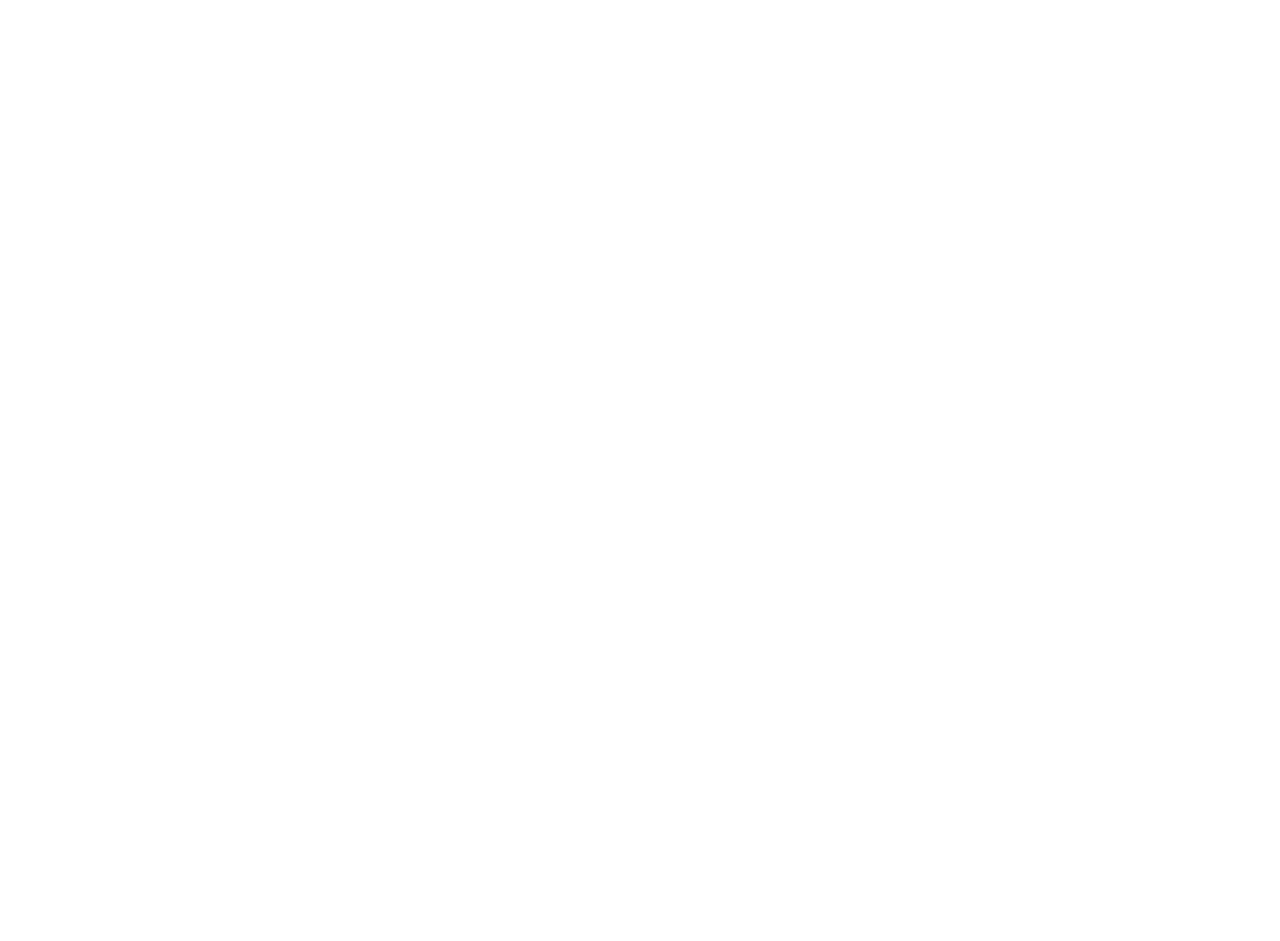
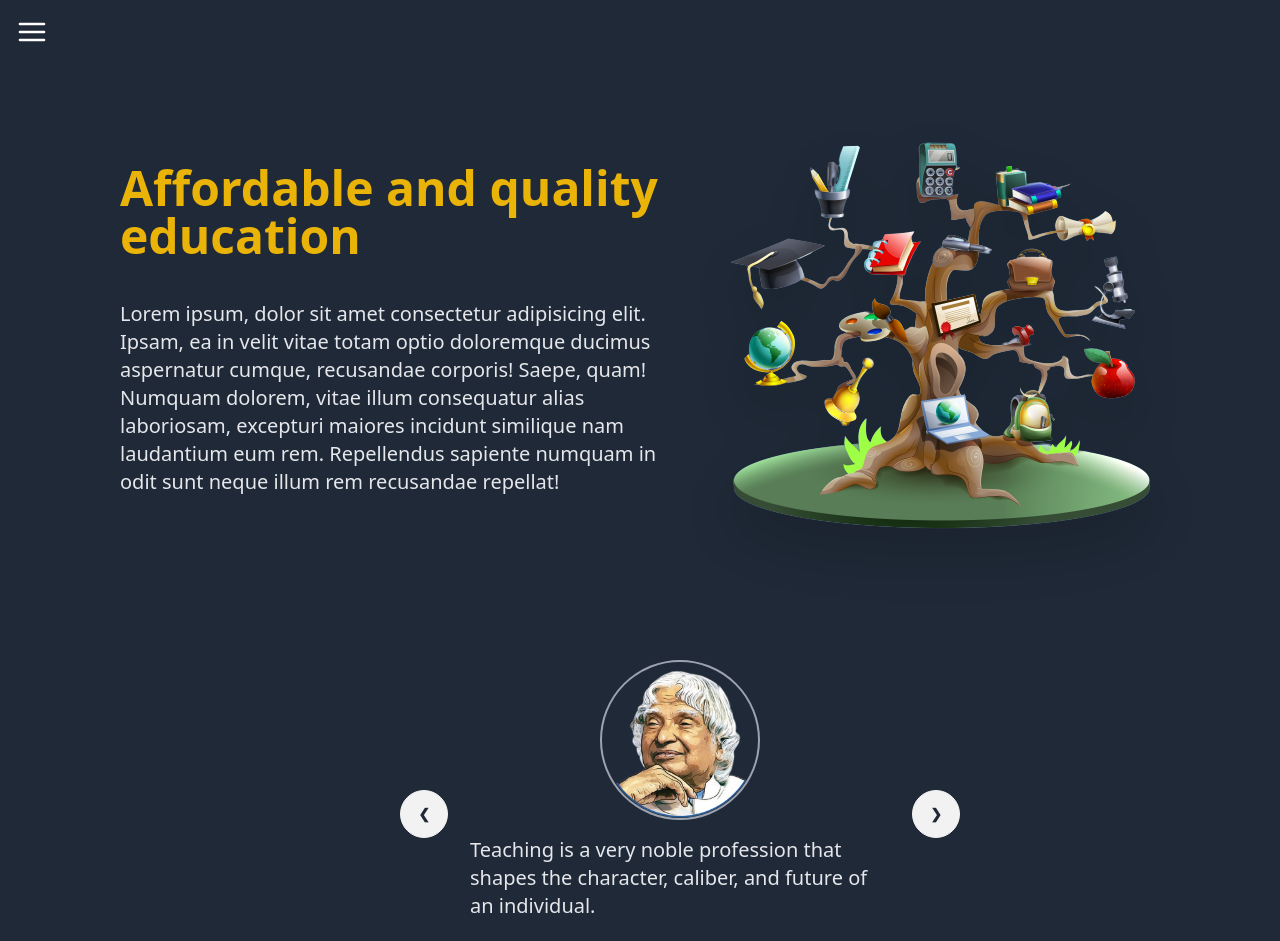
Before and after one commit to bajpaisushil/LMS_Frontend, a React (Vite) app: page /about in a window 1280 px wide. Before the commit this address had no page. Shown: the top 941 px of the page. Before the commit the page ends 800 px from the top, so only its background shows below. Built offline with nearby package versions, Linux system fonts and the light colour scheme.

Commit message:
aboutus page

```diff
--- a/src/App.jsx
+++ b/src/App.jsx
@@ -3,13 +3,17 @@
 import Footer from './components/footer'
 import Home from './pages/Home'
 import { Route, Routes } from 'react-router-dom'
+import Aboutus from './pages/Aboutus'
 
 
 function App() {
   return (
+    <div className='bg-gray-800'>
     <Routes>
       <Route path='/' element={<Home />} />
+      <Route path='/about' element={<Aboutus />} />
     </Routes>
+    </div>
   )
 }
 
--- a/src/layout/HomeLayout.jsx
+++ b/src/layout/HomeLayout.jsx
@@ -37,7 +37,7 @@
                 </div>
                 <div className="drawer-side w-0">
                     <label htmlFor="my-drawer" className="drawer-overlay"></label>
-                    <ul className="menu p-4 w-48 sm:w-80 bg-base-200 text-base-content relative">
+                    <ul className="menu p-4 w-48 sm:w-80 h-[100%] bg-base-200 text-base-content relative">
                         <li className="w-fit absolute right-2 z-50">
                             <button onClick={hideDrawer}>
                                 <AiFillCloseCircle size={24} />
--- /dev/null
+++ b/src/pages/Aboutus.jsx
@@ -0,0 +1,118 @@
+import React from "react";
+import HomeLayout from "../layout/HomeLayout";
+import aboutMainImage from "../assets/aboutMainImage.png";
+import apj from '../assets/apj.png';
+import billGates from '../assets/billGates.png';
+import steveJobs from '../assets/steveJobs.png';
+import nelsonMandela from '../assets/nelsonMandela.png';
+import einstein from '../assets/einstein.png';
+
+
+const Aboutus = () => {
+  return (
+    <HomeLayout>
+      <div className="flex flex-col text-white pl-20 pt-20">
+        <div className="flex items-center gap-5 mx-10">
+          <section className="w-1/2 space-y-10">
+            <h1 className="text-5xl text-yellow-500 font-semibold">
+              Affordable and quality education
+            </h1>
+            <p className="text-xl text-gray-200">
+              Lorem ipsum, dolor sit amet consectetur adipisicing elit. Ipsam,
+              ea in velit vitae totam optio doloremque ducimus aspernatur
+              cumque, recusandae corporis! Saepe, quam! Numquam dolorem, vitae
+              illum consequatur alias laboriosam, excepturi maiores incidunt
+              similique nam laudantium eum rem. Repellendus sapiente numquam in
+              odit sunt neque illum rem recusandae repellat!
+            </p>
+          </section>
+          <div className="w-1/2">
+            <img
+              src={aboutMainImage}
+              className="drop-shadow-2xl"
+              id="test1"
+              alt="about main image"
+            />
+          </div>
+        </div>
+
+        <div className="carousel w-1/2 my-20 mx-auto">
+          <div id="slide1" className="carousel-item relative w-full">
+            <div className="flex flex-col items-center justify-center gap-4 px-[15%]">
+            <img
+              src={apj}
+              className="w-40 rounded-full border-2 border-gray-400"
+            />
+            <p className="text-xl text-gray-200">Teaching is a very noble profession that shapes the character, caliber, and future of an individual.</p>
+            <h3 className="text-2xl font-semibold">APJ Abdul Kalam</h3>
+            <div className="absolute flex justify-between transform -translate-y-1/2 left-5 right-5 top-1/2">
+              <a href="#slide4" className="btn btn-circle">
+                ❮
+              </a>
+              <a href="#slide2" className="btn btn-circle">
+                ❯
+              </a>
+            </div>
+            </div>
+          </div>
+          <div id="slide2" className="carousel-item relative w-full">
+          <div className="flex flex-col items-center justify-center gap-4 px-[15%]">
+            <img
+              src={einstein}
+              className="w-40 rounded-full border-2 border-gray-400"
+            />
+            <p className="text-xl text-gray-200">Imagination is more important than knowledge. Knowledge is limited. Imagination encircles the world.</p>
+            <h3 className="text-2xl font-semibold">Albert Einstein</h3>
+            <div className="absolute flex justify-between transform -translate-y-1/2 left-5 right-5 top-1/2">
+              <a href="#slide1" className="btn btn-circle">
+                ❮
+              </a>
+              <a href="#slide3" className="btn btn-circle">
+                ❯
+              </a>
+            </div>
+            </div>
+          </div>
+          <div id="slide3" className="carousel-item relative w-full">
+          <div className="flex flex-col items-center justify-center gap-4 px-[15%]">
+            <img
+              src={billGates}
+              className="w-40 rounded-full border-2 border-gray-400"
+            />
+            <p className="text-xl text-gray-200">The belief that the world is getting worse, that we can't solve extreme poverty and disease, isn't just mistaken.</p>
+            <h3 className="text-2xl font-semibold">Bill Gates</h3>
+            <div className="absolute flex justify-between transform -translate-y-1/2 left-5 right-5 top-1/2">
+              <a href="#slide2" className="btn btn-circle">
+                ❮
+              </a>
+              <a href="#slide4" className="btn btn-circle">
+                ❯
+              </a>
+            </div>
+            </div>
+          </div>
+          <div id="slide4" className="carousel-item relative w-full">
+          <div className="flex flex-col items-center justify-center gap-4 px-[15%]">
+            <img
+              src={steveJobs}
+              className="w-40 rounded-full border-2 border-gray-400"
+            />
+            <p className="text-xl text-gray-200">Remembering that you are going to die is the best way I know to avoid the trap of thinking you have something to lose.</p>
+            <h3 className="text-2xl font-semibold">Steve Jobs</h3>
+            <div className="absolute flex justify-between transform -translate-y-1/2 left-5 right-5 top-1/2">
+              <a href="#slide4" className="btn btn-circle">
+                ❮
+              </a>
+              <a href="#slide1" className="btn btn-circle">
+                ❯
+              </a>
+            </div>
+            </div>
+          </div>
+        </div>
+      </div>
+    </HomeLayout>
+  );
+};
+
+export default Aboutus;
```
